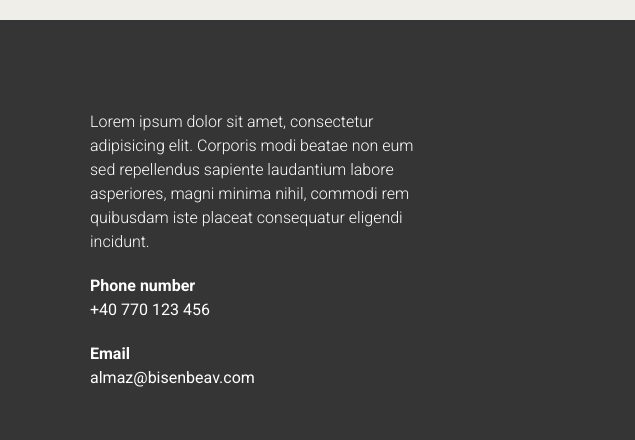
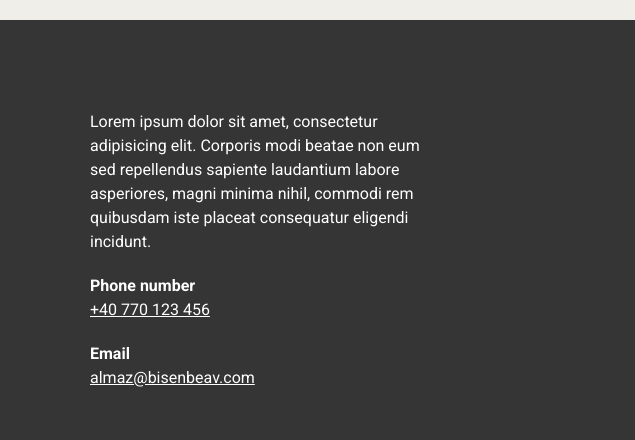
Before and after one commit to artur-hibner/WebDev-Challenge, a website: page 30/dest/dev/index.html in a window 1280 px wide. Shown: the part 4455-4895 px from the top of the page, 0-635 px from the left. Drawn offline with nearby package versions, Linux system fonts and the light colour scheme; some packages are replaced by stand-ins of ours.

Commit message:
correction address tag in contact section

```diff
--- a/30/dest/dev/index.html
+++ b/30/dest/dev/index.html
@@ -143,10 +143,18 @@
 				<div class="wrapper">
 					<div class="contact__info">
 						<p>Lorem ipsum dolor sit amet, consectetur adipisicing elit. Corporis modi beatae non eum sed repellendus sapiente laudantium labore asperiores, magni minima nihil, commodi rem quibusdam iste placeat consequatur eligendi incidunt.</p>
-						<h3>Phone number</h3>
-						<p>+40 770 123 456</p>
-						<h3>Email</h3>
-						<p>almaz@bisenbeav.com</p>
+						<address>
+							<dl>
+								<dt>Phone number</dt>
+								<dd>
+									<a href="tel:+40770123456">+40 770 123 456</a>
+								</dd>
+								<dt>Email</dt>
+								<dd>
+									<a href="mailto:almaz@bisenbeav.com">almaz@bisenbeav.com</a>
+								</dd>
+							</dl>
+						</address>
 					</div>
 					<div id="map" class="contact__map">
 						<!-- temporary map image -->
--- a/30/src/scss/partials/_base.scss
+++ b/30/src/scss/partials/_base.scss
@@ -235,11 +235,11 @@
 	&__info{
 		padding: 90px 210px 90px 0;
 		@include font-family($roboto, 1.6rem, #FFF, 2.4rem, 400);
-		h3{
+		dt{
 			font-weight: 700;
 			margin-top: 20px;
 		}
-		p{
+		dd{
 			&:first-child{
 				font-weight: 300;
 			}
@@ -248,4 +248,7 @@
 	&__map{
 		min-height: 464px;
 	}
+	a{
+		color: #ffffff;
+	}
 }
```
Also changed, not shown: 30/src/index.html (+12 -4 lines), 30/dest/dev/css/style.css, 1 other file.
